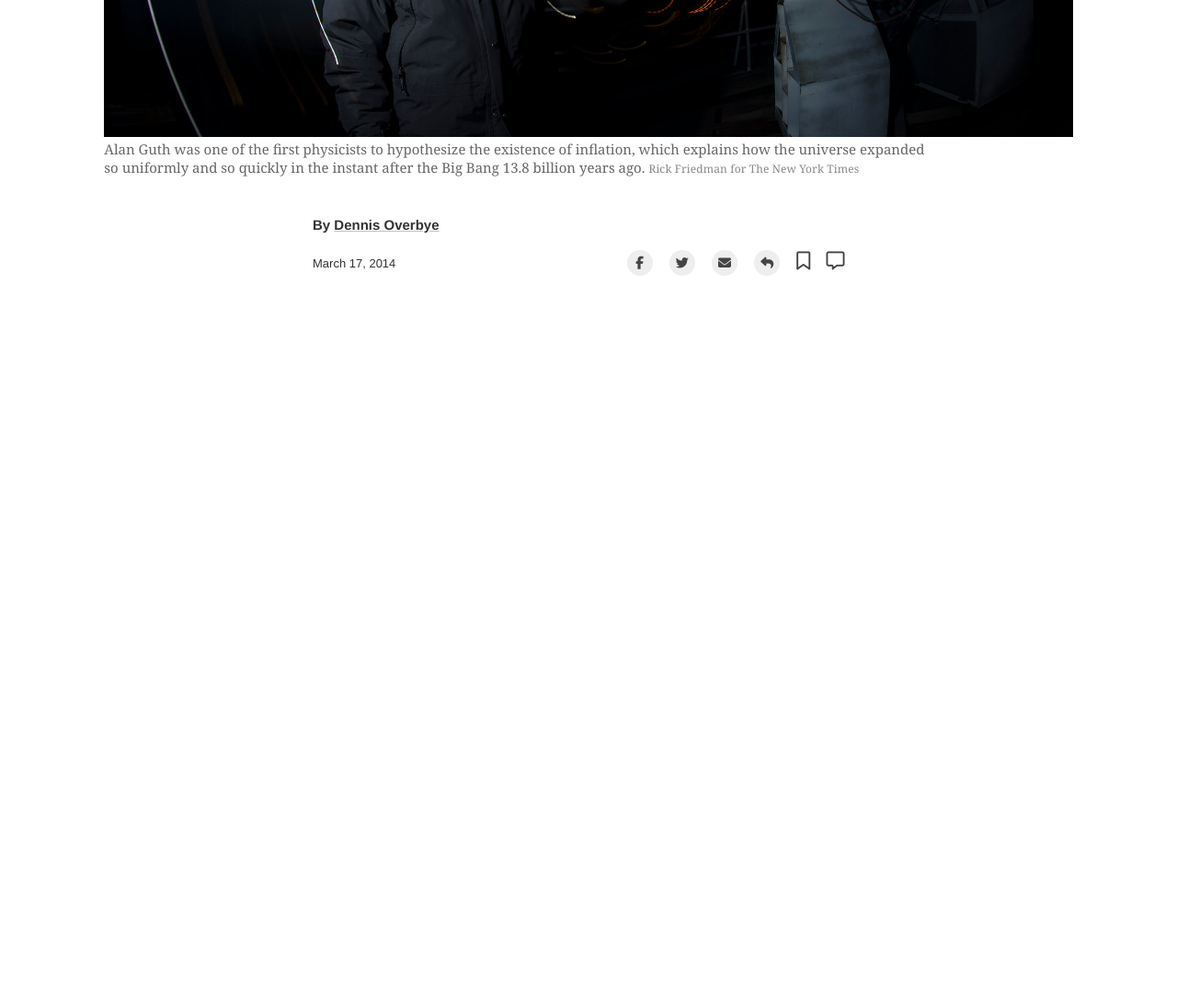
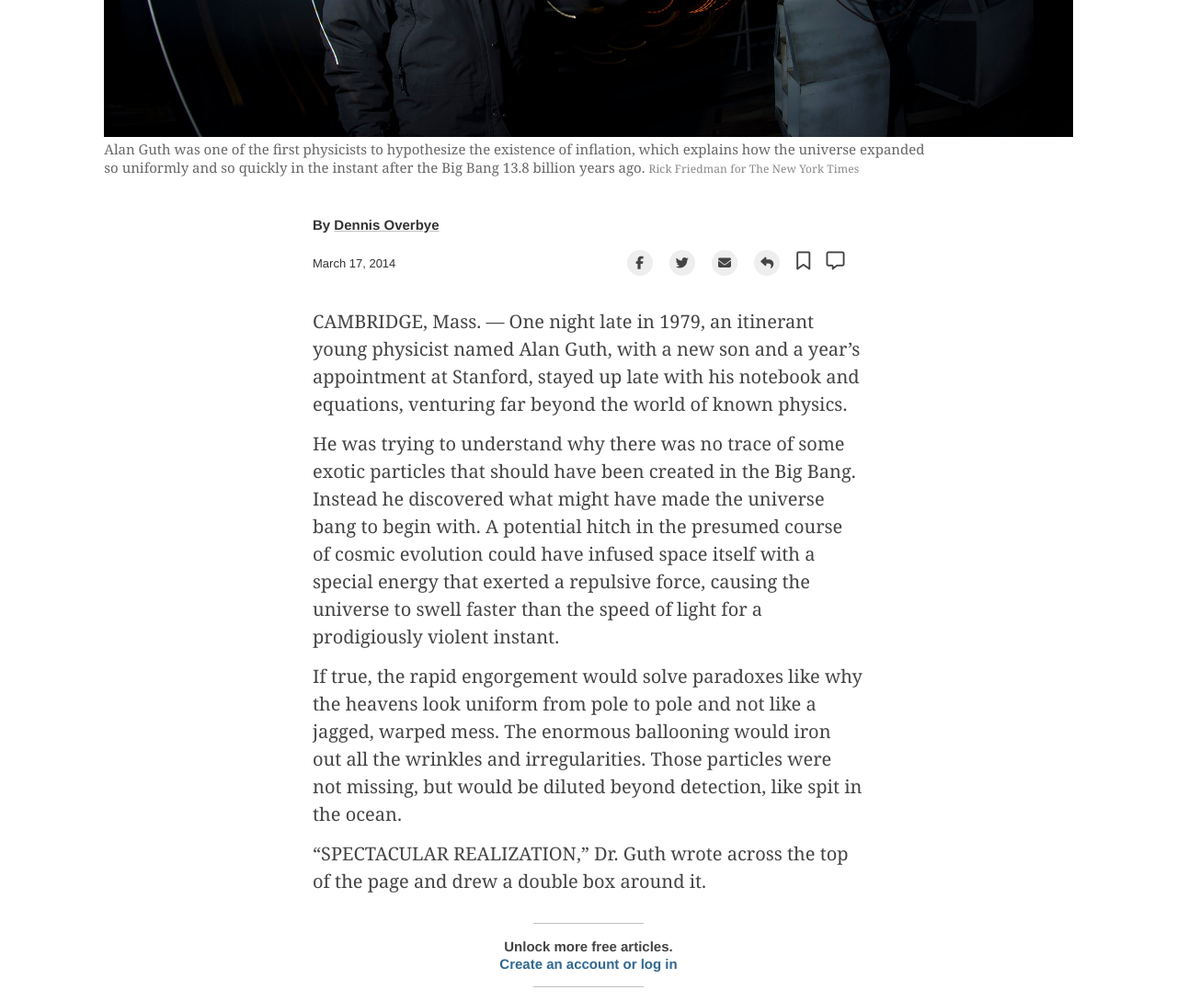
Before and after one commit to disco-trooper/positioning-and-floating-elements, a website: page index.html in a window 1280 px wide. Shown: the part 664-1753 px from the top of the page at 92% size. Before the commit the page ends 964 px from the top, so only its background shows below. Drawn offline with Linux system fonts and the light colour scheme.

Commit message:
Add some article text and signup/login ad

```diff
--- a/index.html
+++ b/index.html
@@ -39,7 +39,7 @@
       </figure>
       <main>
         <p id="author">By <span id="author-clickable">Dennis Overbye</span></p>
-        <div>
+        <div id="article-details">
           <span id="date">March 17, 2014</span>
           <div id="social-buttons">
             <div class="social-button pointer">
@@ -62,6 +62,36 @@
             </div>
           </div>
         </div>
+        <p class="article-text">
+          CAMBRIDGE, Mass. — One night late in 1979, an itinerant young
+          physicist named Alan Guth, with a new son and a year’s appointment at
+          Stanford, stayed up late with his notebook and equations, venturing
+          far beyond the world of known physics.
+        </p>
+        <p class="article-text">
+          He was trying to understand why there was no trace of some exotic
+          particles that should have been created in the Big Bang. Instead he
+          discovered what might have made the universe bang to begin with. A
+          potential hitch in the presumed course of cosmic evolution could have
+          infused space itself with a special energy that exerted a repulsive
+          force, causing the universe to swell faster than the speed of light
+          for a prodigiously violent instant.
+        </p>
+        <p class="article-text">
+          If true, the rapid engorgement would solve paradoxes like why the
+          heavens look uniform from pole to pole and not like a jagged, warped
+          mess. The enormous ballooning would iron out all the wrinkles and
+          irregularities. Those particles were not missing, but would be diluted
+          beyond detection, like spit in the ocean.
+        </p>
+        <p class="article-text" id="pre-ad">
+          “SPECTACULAR REALIZATION,” Dr. Guth wrote across the top of the page
+          and drew a double box around it.
+        </p>
+        <div id="ad">
+          <p id="unlock-more">Unlock more free articles.</p>
+          <p id="signup">Create an account or log in</p>
+        </div>
       </main>
     </article>
   </body>
--- a/style.css
+++ b/style.css
@@ -309,6 +309,8 @@ main {
   grid-area: main;
 }
 
+/* Article Details Start */
+
 #author {
   color: rgb(51, 51, 51);
   display: inline-block;
@@ -397,3 +399,91 @@ main {
 .pointer:hover {
   cursor: pointer;
 }
+
+#article-details {
+  margin-bottom: 35px;
+}
+
+/* Article Details End */
+
+/* Article Text Start */
+
+.article-text {
+  font-family: nyt-imperial, georgia, 'times new roman', times, serif;
+  font-size: 20px;
+  font-stretch: 100%;
+  font-style: normal;
+  font-variant-caps: normal;
+  font-variant-east-asian: normal;
+  font-variant-ligatures: normal;
+  font-variant-numeric: normal;
+  font-weight: 400;
+  line-height: 30px;
+  margin-bottom: 13px;
+}
+
+#unlock-more {
+  font-family: nyt-franklin, helvetica, arial, sans-serif;
+  font-size: 15px;
+  font-stretch: 100%;
+  font-style: normal;
+  font-variant-caps: normal;
+  font-variant-east-asian: normal;
+  font-variant-ligatures: normal;
+  font-variant-numeric: normal;
+  font-weight: 700;
+  height: 19px;
+  line-height: 19px;
+  text-align: center;
+}
+
+#signup {
+  color: rgb(50, 104, 145);
+  cursor: pointer;
+  font-family: nyt-franklin, helvetica, arial, sans-serif;
+  font-size: 15px;
+  font-stretch: 100%;
+  font-style: normal;
+  font-variant-caps: normal;
+  font-variant-east-asian: normal;
+  font-variant-ligatures: normal;
+  font-variant-numeric: normal;
+  font-weight: 700;
+  line-height: 19px;
+  text-align: center;
+  text-decoration-color: rgb(50, 104, 145);
+  text-decoration-line: none;
+  text-decoration-style: solid;
+  text-size-adjust: 100%;
+  vertical-align: baseline;
+}
+
+#signup:after {
+  content: '';
+  background: rgb(204, 204, 204);
+  width: 10px;
+  position: absolute;
+  bottom: 0;
+  left: 0;
+}
+
+#ad:after,
+#ad:before {
+  display: block;
+  text-align: center;
+  content: '';
+  width: 20%;
+  margin: 15px auto;
+  height: 1px;
+  background: rgba(51, 51, 51, 0.315);
+}
+
+#pre-ad {
+  margin-bottom: 30px;
+}
+
+#post-ad {
+  margin-top: 30px;
+}
+
+/* Article Text End */
```
